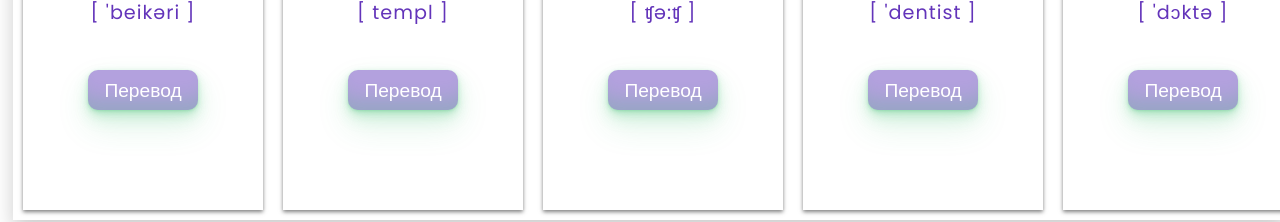
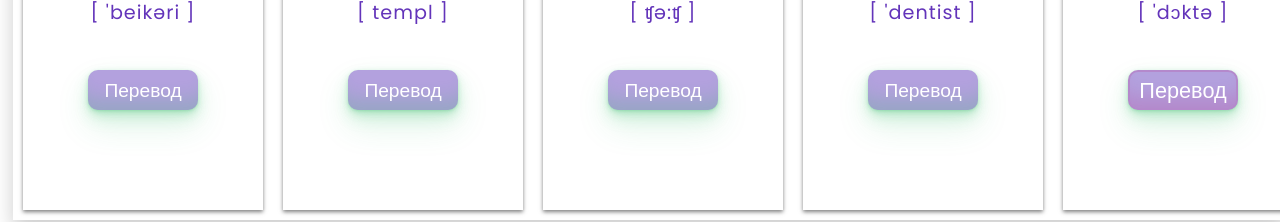
Before and after one commit to Oksanka848/LangCart, a React app in the folder langus/: page /Cards in a window 1280 px wide. Shown: the part 703-925 px from the top of the page. Built offline with nearby package versions, Linux system fonts and the light colour scheme.

Commit message:
add autofocus effect

```diff
--- a/langus/src/components/Cards/Card.jsx
+++ b/langus/src/components/Cards/Card.jsx
@@ -1,20 +1,12 @@
-import React, { useState,
-   } from 'react';
+import React, { useState, useEffect , useRef  } from 'react';
 import style from './style.module.scss';
-
-
 export default function Card(props) {
   const { en, tr, ru } = props;
   const [click, setClick] = useState(props.click || false);
-
-
-  const handleClick = () => {
-    setClick(!click);
-props.countWord();
-  };
-
+  const handleClick = () => {setClick(!click);props.countWord();};
+const ref = useRef(null);
+useEffect(() => ref.current.focus(), []);
   return (
-
     <div className={style.card}>
       <div className={style.wordwrap}>
         <div className={style.item} >{en}</div>
@@ -22,7 +14,7 @@ props.countWord();
         {click ? (
                     <div className={style.item} onClick={() => handleClick()} >{ru}</div>
                     ) : (
-                      <button className={style.button_tr} onClick={() => handleClick()} >Перевод</button>
+                      <button ref={ref} className={style.button_tr} onClick={() => handleClick()} >Перевод</button>
                       )}
                     </div>
                   </div>
```
